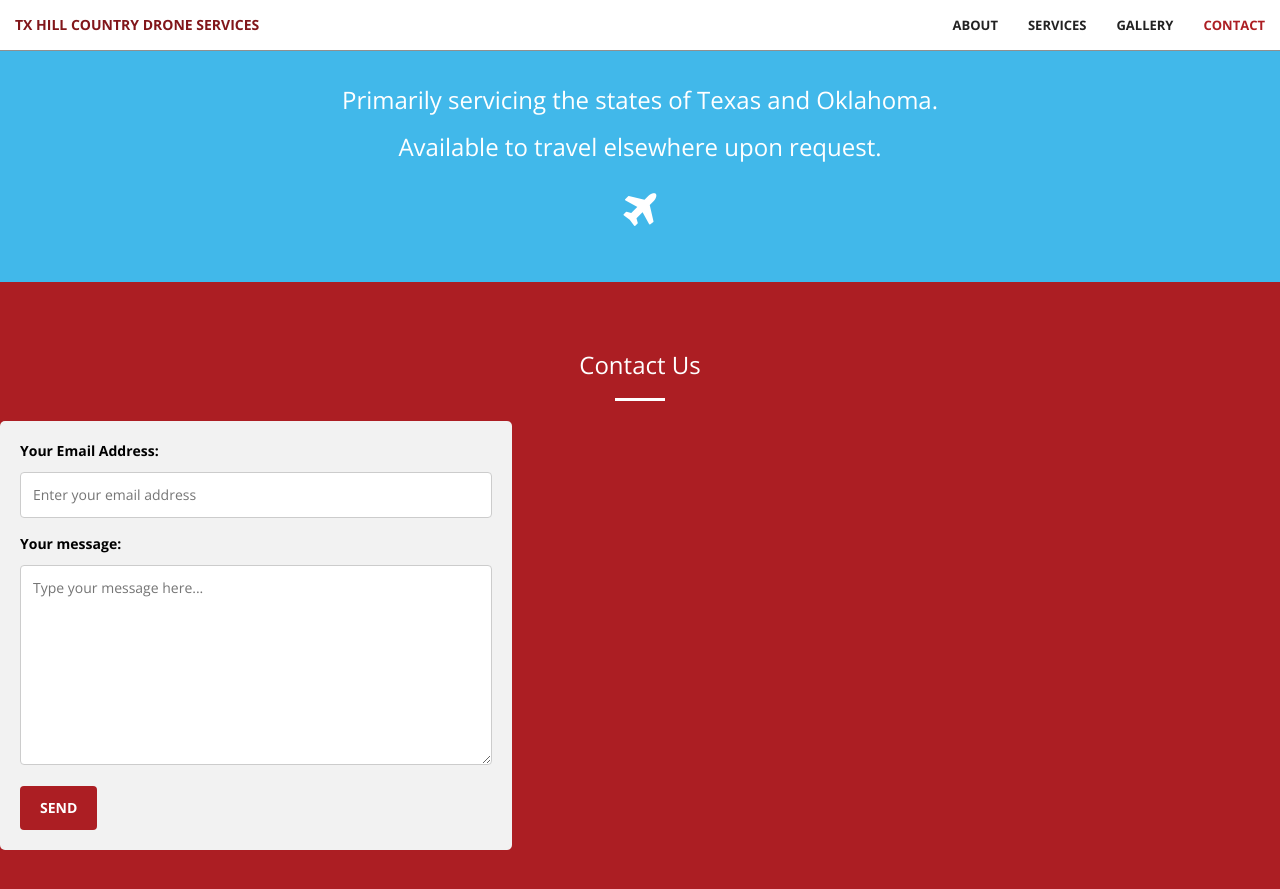
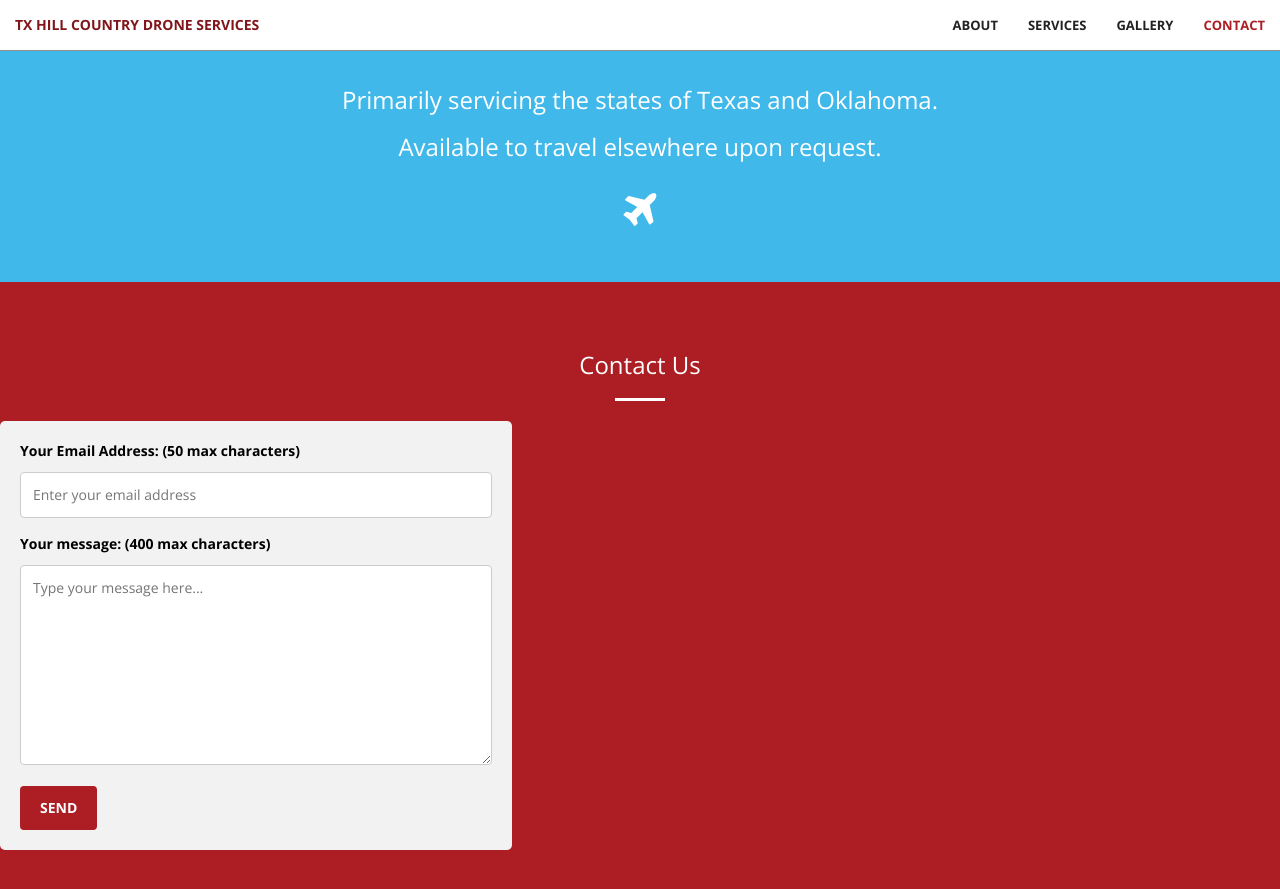
Before and after one commit to thcdroneservices/thcdroneservices.github.io, a Jekyll site: the page built from index.html, in a window 1280 px wide and 900 px high, scrolled down 4171 px. Shown: the top 889 px of the window. Built offline with Jekyll 4.4.1, drawn with Linux system fonts in a browser that asks for light colours.

Commit message:
update CF

```diff
--- a/_includes/contact-form.html
+++ b/_includes/contact-form.html
@@ -5,11 +5,11 @@
         <div class="contact-form-form">
             <form action="https://formspree.io/f/xvgpgyee" method="POST">
 
-                <label for="youremail">Your Email Address:</label>
-                <input type="text" id="youremail" name="email" placeholder="Enter your email address" required="">
+                <label for="youremail">Your Email Address: (50 max characters)</label>
+                <input type="text" id="youremail" name="email" placeholder="Enter your email address" required="" maxlength="50">
                 <br>
-                <label for="yourmessage">Your message:</label>
-                <textarea id="yourmessage" name="message" placeholder="Type your message here..." required="" style="height:200px"></textarea>
+                <label for="yourmessage">Your message: (400 max characters)</label>
+                <textarea id="yourmessage" name="message" placeholder="Type your message here..." required="" style="height:200px" maxlength="400"></textarea>
 
                 <button type="submit" class="btn btn-default btn-xl">Send</button>
             </form>
```
